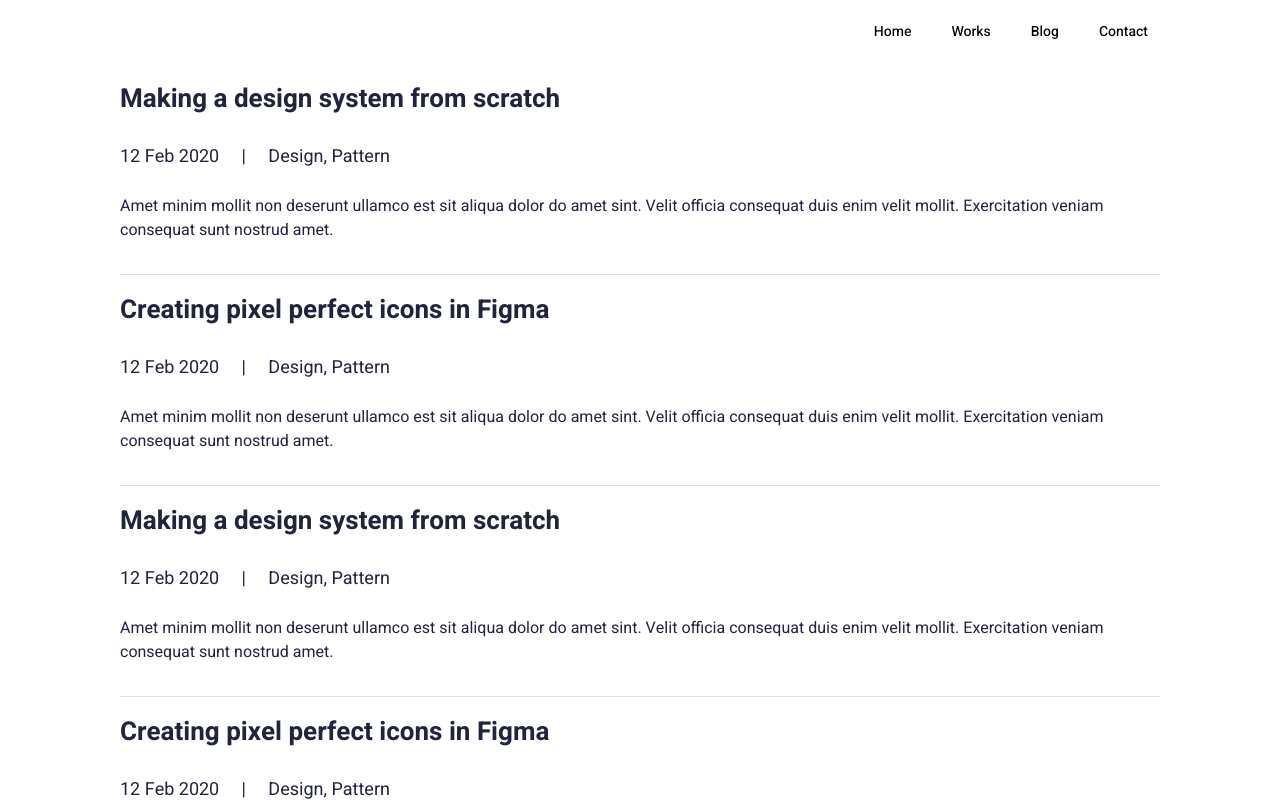
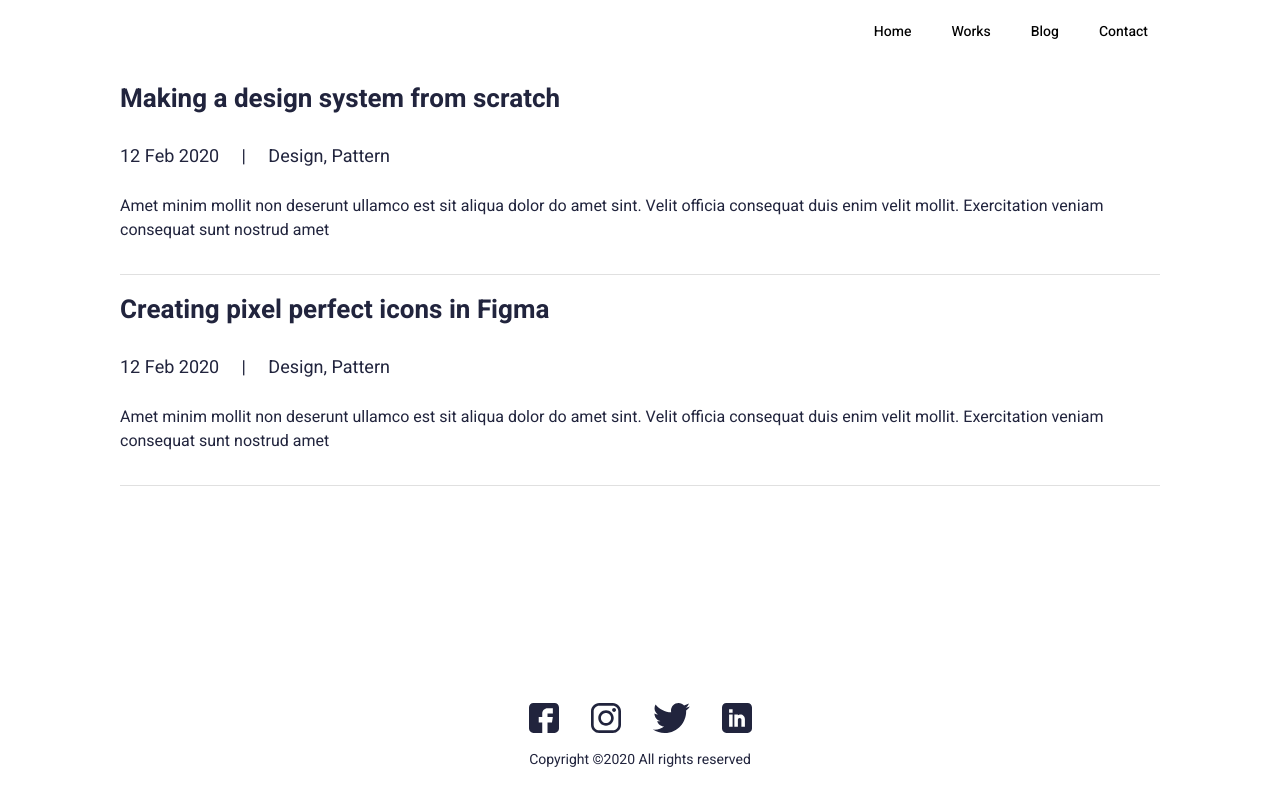
Before and after one commit to mintech-dot/portfolio, a React (Vite) app: page /blog in a window 1280 px wide. Shown: the top 801 px of the page. Built offline with nearby package versions, Linux system fonts and the light colour scheme.

Commit message:
refactor: Improve code readability in pages folder

```diff
--- a/src/pages/Blog.tsx
+++ b/src/pages/Blog.tsx
@@ -1,47 +1,15 @@
 import Post from "../components/ui/PostCard";
 
-type PostProps = {
-  title: string;
-  date: string;
-  categories: string;
-  description: string;
-};
-const postDetails: PostProps[] = [
-  {
-    title: "Making a design system from scratch",
-    date: "12 Feb 2020",
-    categories: "Design, Pattern",
-    description: `Amet minim mollit non deserunt ullamco est sit aliqua dolor do amet sint.
-                    Velit officia consequat duis enim velit mollit. Exercitation veniam consequat sunt nostrud amet.`,
-  },
-  {
-    title: "Creating pixel perfect icons in Figma",
-    date: "12 Feb 2020",
-    categories: "Design, Pattern",
-    description: `Amet minim mollit non deserunt ullamco est sit aliqua dolor do amet sint.
-                    Velit officia consequat duis enim velit mollit. Exercitation veniam consequat sunt nostrud amet.`,
-  },
-  {
-    title: "Making a design system from scratch",
-    date: "12 Feb 2020",
-    categories: "Design, Pattern",
-    description: `Amet minim mollit non deserunt ullamco est sit aliqua dolor do amet sint.
-                    Velit officia consequat duis enim velit mollit. Exercitation veniam consequat sunt nostrud amet.`,
-  },
-  {
-    title: "Creating pixel perfect icons in Figma",
-    date: "12 Feb 2020",
-    categories: "Design, Pattern",
-    description: `Amet minim mollit non deserunt ullamco est sit aliqua dolor do amet sint.
-                    Velit officia consequat duis enim velit mollit. Exercitation veniam consequat sunt nostrud amet.`,
-  },
-];
+import config from "../config/posts.json";
+// Define a type for the Post props
 
 const Blog = () => {
+  const { post } = config;
+
   return (
     <section className=" py-4 lg:px-[120px] sm:px-[45px]">
       <div className="grid grid-cols-1 gap-y-4 mx-4 md:mx-0">
-        {postDetails.map((post, index) => (
+        {post.map((post, index) => (
           <>
             <Post
               key={index}
--- a/src/pages/Works.tsx
+++ b/src/pages/Works.tsx
@@ -1,43 +1,8 @@
 import FeatureItem from "../components/ui/FeatureItem";
-import feature1 from "../assets/feature1.png";
-import feature2 from "../assets/feature2.png";
-import feature3 from "../assets/feature3.png";
-interface Feature {
-  imgSrc: string;
-  title: string;
-  year: string;
-  category: string;
-  description: string;
-}
-
-const features: Feature[] = [
-  {
-    imgSrc: feature1,
-    title: "Designing Dashboards",
-    year: "2020",
-    category: "Dashboard",
-    description:
-      "Amet minim mollit non deserunt ullamco est sit aliqua dolor do amet sint. Velit officia consequat duis enim velit mollit. Exercitation veniam consequat sunt nostrud amet.",
-  },
-  {
-    imgSrc: feature2,
-    title: "Vibrant Portraits of 2020",
-    year: "2020",
-    category: "Illustration",
-    description:
-      "Amet minim mollit non deserunt ullamco est sit aliqua dolor do amet sint. Velit officia consequat duis enim velit mollit. Exercitation veniam consequat sunt nostrud amet.",
-  },
-  {
-    imgSrc: feature3,
-    title: "36 Days of Malayalam type",
-    year: "2020",
-    category: "Typography",
-    description:
-      "Amet minim mollit non deserunt ullamco est sit aliqua dolor do amet sint. Velit officia consequat duis enim velit mollit. Exercitation veniam consequat sunt nostrud amet.",
-  },
-];
+import config from "../config/works.json";
 
 const Works = () => {
+  const { features } = config;
   return (
     <section className="py-4 lg:px-[120px] sm:px-[45px]">
       <h1 className="text-[44px] text-dark font-black mx-4 md:mx-0">Works</h1>
```
Also changed, not shown: src/pages/Contact.tsx (+38 -14 lines).
